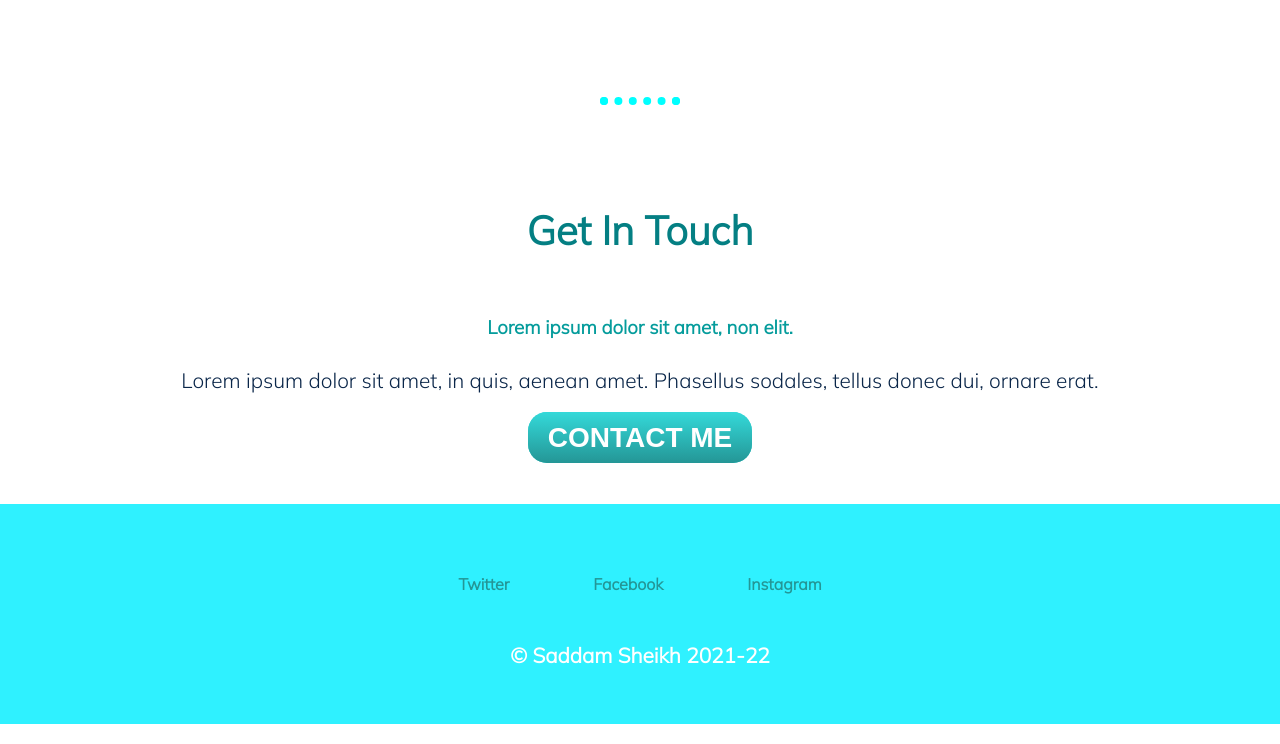
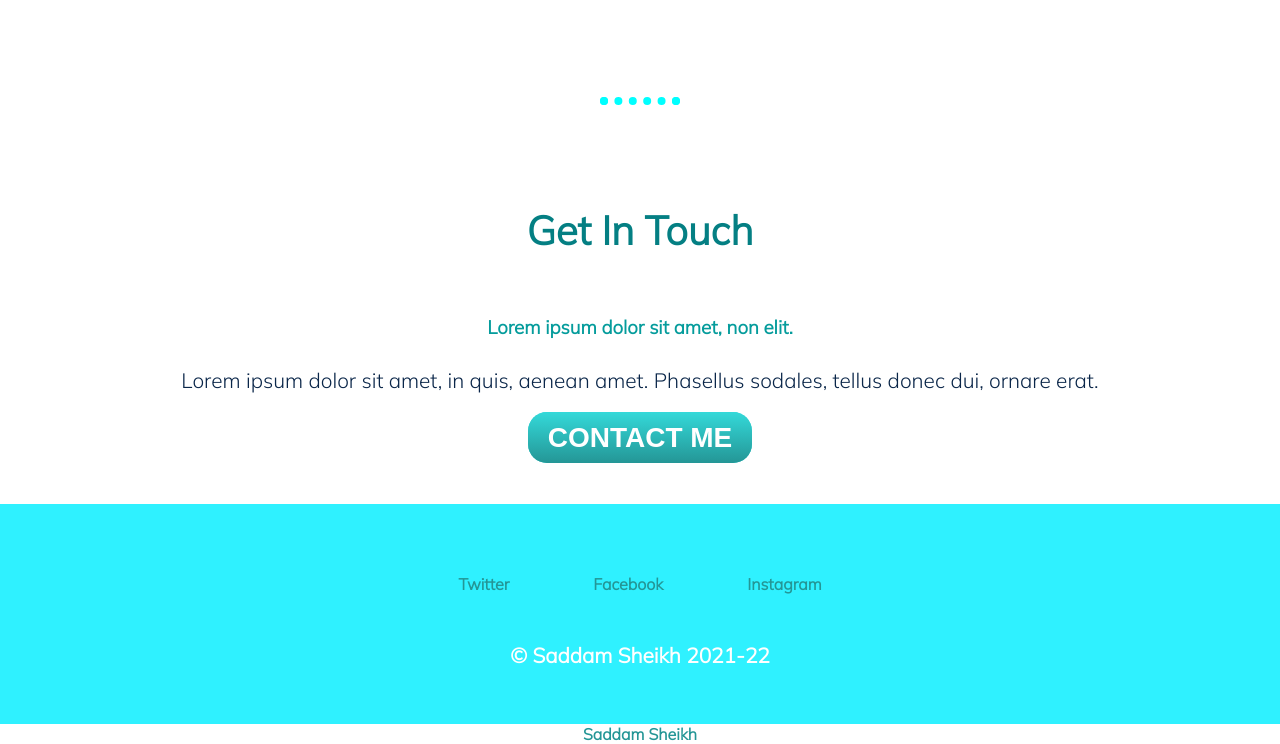
Before and after one commit to SaddamSheikh/My-Demo-Portfolio, a plain HTML site: page index.html in a window 1280 px wide. Shown: the part 2231-2975 px from the top of the page. Drawn offline with Linux system fonts and the light colour scheme.

Commit message:
Update index.html

```diff
--- a/index.html
+++ b/index.html
@@ -54,6 +54,8 @@
               <a href="https://instagram.com/its_badboysam">Instagram</a>
               <p class="copyright">&#169;	Saddam Sheikh 2021-22</p>
       </div>
+<div class="badge-base LI-profile-badge" data-locale="en_US" data-size="large" data-theme="dark" data-type="HORIZONTAL" data-vanity="saddamsheikh" data-version="v1"><a class="badge-base__link LI-simple-link" href="https://in.linkedin.com/in/saddamsheikh?trk=profile-badge">Saddam Sheikh</a></div>
+
 
 
 </div>
```
